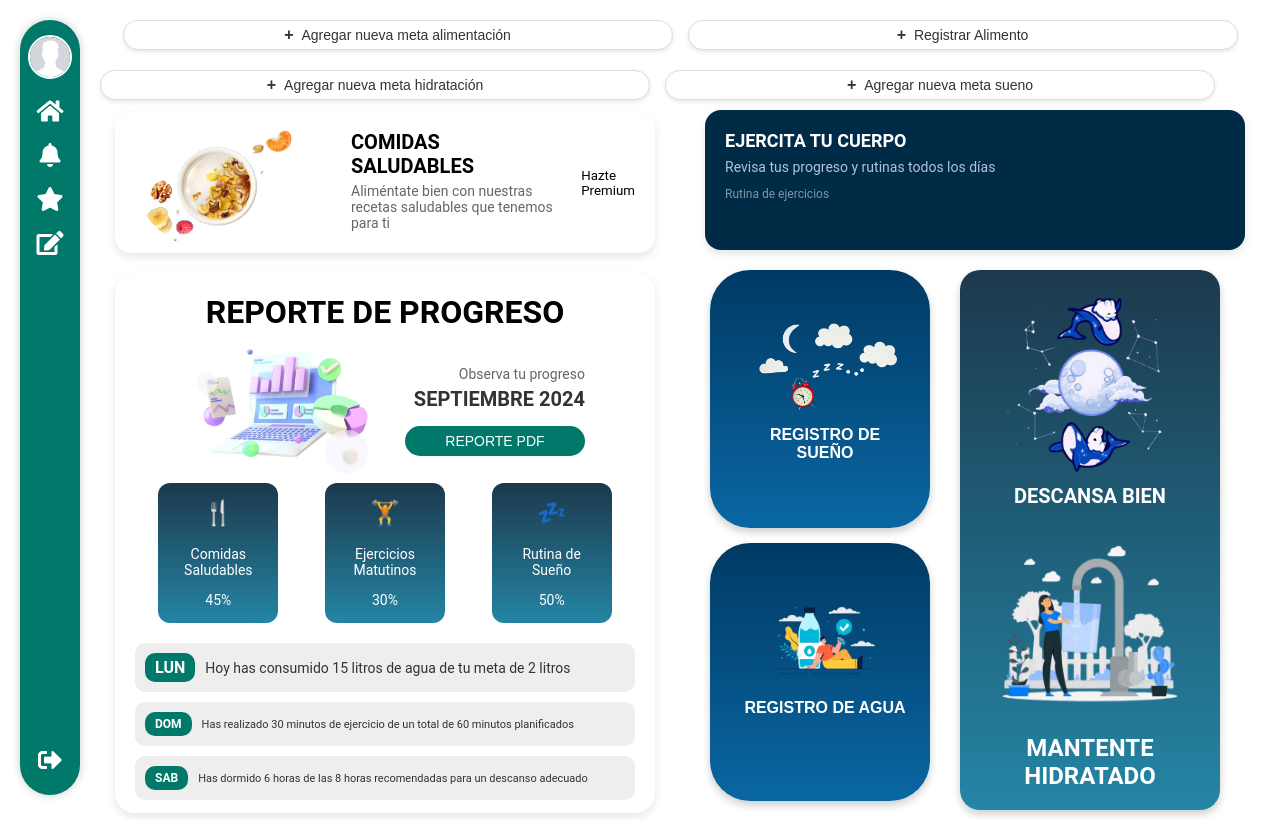
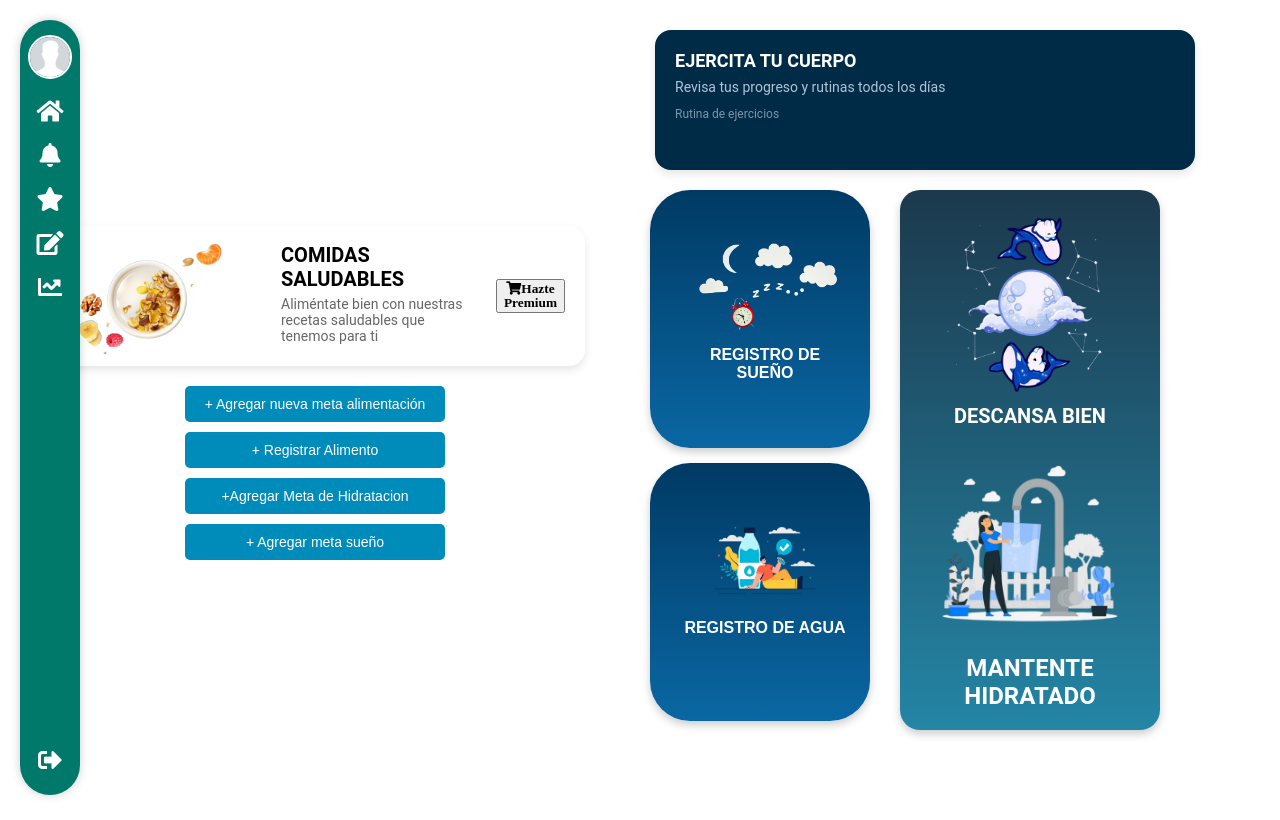
Before and after one commit to OptiLifes/RepositorioFront, an Angular app: page /principal in a window 1280 px wide. Built offline with nearby package versions, Linux system fonts and the light colour scheme; sample sign-in values are in the browser's storage.

Commit message:
Arreglo del dashboard del usuario e implementacion del botón reporte de progreso

```diff
--- a/src/app/app.routes.ts
+++ b/src/app/app.routes.ts
@@ -12,6 +12,7 @@ import { ProfilePageComponent } from './intranet/profile/profile-page/profile-pa
 import { EditProfileComponent } from './intranet/profile/edit-profile/edit-profile.component';
 import { ChangeProfilePictureComponent } from './intranet/profile/change-profile-picture/change-profile-picture.component';
 import {ForgotPasswordPageComponent} from "./authentication/forgot-password-page/forgot-password-page.component";
+import { ReporteDeProgresoComponent } from './intranet/reporte-de-progreso/reporte-de-progreso.component';
 
 export function authGuard(): boolean {
   const isAuthenticated = localStorage.getItem('isAuthenticated');
@@ -34,6 +35,7 @@ export const routes: Routes = [
   { path: 'registro-sueno', component: RegistroSuenoComponent, canActivate: [authGuard] },
   { path: 'registro-meta-alimentacion', component: RegistroMetaAlimentacionComponent, canActivate: [authGuard] },
   { path: 'registro-meta-hidratacion', component: RegistroMetaHidratacionComponent, canActivate: [authGuard] },
+  { path: 'reporte-de-progreso', component: ReporteDeProgresoComponent, canActivate: [authGuard]},
 
   // Redirección por defecto
   { path: '**', redirectTo: 'login', pathMatch: 'full' }
--- a/src/app/intranet/registro-meta-alimentacion/registro-meta-alimentacion.component.html
+++ b/src/app/intranet/registro-meta-alimentacion/registro-meta-alimentacion.component.html
@@ -8,11 +8,17 @@
     <form [formGroup]="metaForm" (ngSubmit)="onSubmit()">
       <div class="form-group">
         <label for="descripcion">Descripción</label>
-        <textarea id="descripcion" formControlName="descripcion"placeholder="Describe tu meta de alimentación"></textarea>
+        <textarea
+          id="descripcion"
+          formControlName="descripcion"
+          placeholder="Describe tu meta de alimentación"
+          style="resize: none;">
+        </textarea>
         <div *ngIf="metaForm.get('descripcion')?.invalid && metaForm.get('descripcion')?.touched" class="error">
           La descripción es obligatoria.
         </div>
       </div>
+
 
       <div class="form-group">
         <label for="calorias">Calorías Diarias</label>
--- /dev/null
+++ b/src/app/intranet/reporte-de-progreso/reporte-de-progreso.component.html
@@ -0,0 +1,58 @@
+<!-- Sección Reporte de Progreso -->
+<div class="card progress-report" style="width: 500px; padding: 20px; height: 500px;">
+    <h2 style="text-align: center; font-size: 32px;">REPORTE DE PROGRESO</h2>
+
+    <!-- Texto de progreso y fecha -->
+    <div style="text-align: center;display: flex; flex-direction: column;">
+      <div style="display: flex; justify-content: center; gap: 20px;">
+        <!-- Columna 1: Imagen -->
+        <div style="display: flex; flex-direction: column; align-items: center;">
+          <img style="height: 150px; width: auto;" src="../../../assets/img/report_img.png" alt="Reporte">
+        </div>
+
+        <!-- Columna 2: Texto y botón -->
+        <div style="display: flex; justify-content: flex-end; margin-top: 35px;">
+          <div style="display: flex; flex-direction: column; align-items: flex-end; gap: 5px;">
+            <p style="font-size: 14px; color: #666; margin: 0;">Observa tu progreso</p>
+            <p style="font-size: 20px; font-weight: bold; color: #333; margin: 0;">SEPTIEMBRE 2024</p>
+            <button class="report-btn" style="margin-top: 10px;">REPORTE PDF</button>
+          </div>
+        </div>
+
+            <!-- Indicadores de Actividades -->
+            <div class="activity-indicators">
+                <div class="indicator">
+                  <div class="icon">🍴</div>
+                  <p>Comidas Saludables</p>
+                  <span>45%</span>
+                </div>
+                <div class="indicator">
+                  <div class="icon">🏋️</div>
+                  <p>Ejercicios Matutinos</p>
+                  <span>30%</span>
+                </div>
+                <div class="indicator">
+                  <div class="icon">💤</div>
+                  <p>Rutina de Sueño</p>
+                  <span>50%</span>
+                </div>
+              </div>
+
+              <!-- Historial de Progreso Semanal -->
+              <div class="weekly-progress">
+                <div class="day-progress">
+                  <span class="day">LUN</span>
+                  <p style="font-size: 14px;">Hoy has consumido 15 litros de agua de tu meta de 2 litros</p>
+                </div>
+                <div class="day-progress">
+                  <span class="day" style="font-size: 12px;">DOM</span>
+                  <p style="font-size: 11px;">Has realizado 30 minutos de ejercicio de un total de 60 minutos planificados</p>
+                </div>
+                <div class="day-progress">
+                  <span class="day" style="font-size: 12px;">SAB</span>
+                  <p style="font-size: 11px;">Has dormido 6 horas de las 8 horas recomendadas para un descanso adecuado</p>
+                </div>
+              </div>
+            </div>
+
+          </div>
--- a/src/app/layouts/principal-page/principal-page.component.html
+++ b/src/app/layouts/principal-page/principal-page.component.html
@@ -1,4 +1,4 @@
-
+<!-- Incluir Font Awesome desde CDN -->
 <div class="container">
   <!-- Sidebar fijo -->
   <div class="sidebar">
@@ -7,7 +7,6 @@
       <img src="../../../assets/img/perfil.jpeg" alt="Perfil" routerLink="/profile" style="cursor: pointer;">
     </div>
 
-
     <!-- Iconos del menú -->
     <nav>
       <ul>
@@ -15,6 +14,7 @@
         <li><i class="fa fa-bell"></i></li>
         <li><i class="fa fa-star"></i></li>
         <li><i class="fa fa-edit"></i></li>
+        <li routerLink="/reporte-de-progreso"><i class="fa fa-chart-line"></i></li>
       </ul>
     </nav>
 
@@ -24,106 +24,27 @@
     </div>
   </div>
 
-    <!-- Botones en la parte superior -->
-    <div style="justify-content: center" class="top-buttons">
-      <div class="button-container">
-        <button style="width: 550px;" class="rounded-button" routerLink="/registro-meta-alimentacion">
-          <span class="icon">+</span> Agregar nueva meta alimentación
-        </button>
-
-        <button style="width: 550px;" class="rounded-button" routerLink="/registro-alimento">
-        <span class="icon">+</span> Registrar Alimento
-      </button>
-      </div>
-
-      <div style="justify-content: center" class="top-bottoms">
-        <div class="button-container">
-          <button style="width: 550px;" class="rounded-button" routerLink="/registro-meta-hidratacion">
-            <span class="icon">+</span> Agregar nueva meta hidratación
-          </button>
-
-          <button style="width: 550px;" class="rounded-button" routerLink="/registro-meta-sueno">
-            <span class="icon">+</span> Agregar nueva meta sueno
-          </button>
-        </div>
-
   <div class="main-container">
-
-        <div class="container-iz">
-          <!-- Sección Comidas Saludables -->
+    <!-- Contenedor centrado para "Comidas Saludables" -->
+    <div class="content-container">
       <div style="width: 500px; height: 100px" class="card healthy-food">
-            <div  class="food-image">
+        <div class="food-image">
           <img src="../../../assets/img/comidassaludables.png" alt="Comidas Saludables">
         </div>
         <div class="food-info">
           <h2>COMIDAS SALUDABLES</h2>
           <p>Aliméntate bien con nuestras recetas saludables que tenemos para ti</p>
         </div>
-            <small>Hazte Premium</small>
+       <button><i class="fa fa-shopping-cart">Hazte Premium</i></button>
       </div>
 
-          <!-- Sección Reporte de Progreso -->
-          <div class="card progress-report" style="width: 500px; padding: 20px; height: 500px;">
-            <h2 style="text-align: center; font-size: 32px;">REPORTE DE PROGRESO</h2>
-
-            <!-- Texto de progreso y fecha -->
-            <div style="text-align: center;display: flex; flex-direction: column;">
-              <div style="display: flex; justify-content: center; gap: 20px;">
-                <!-- Columna 1: Imagen -->
-                <div style="display: flex; flex-direction: column; align-items: center;">
-                  <img style="height: 150px; width: auto;" src="../../../assets/img/report_img.png" alt="Reporte">
+      <!-- Botones alineados debajo -->
+      <div class="action-buttons">
+        <button routerLink="/registro-meta-alimentacion">+ Agregar nueva meta alimentación</button>
+        <button routerLink="/registro-alimento">+ Registrar Alimento</button>
+        <button routerLink="/registro-agua">+Agregar Meta de Hidratacion</button>
+        <button routerLink="/registrar-meta-sueno">+ Agregar meta sueño</button>
       </div>
-
-                <!-- Columna 2: Texto y botón -->
-                <div style="display: flex; justify-content: flex-end; margin-top: 35px;">
-                  <div style="display: flex; flex-direction: column; align-items: flex-end; gap: 5px;">
-                    <p style="font-size: 14px; color: #666; margin: 0;">Observa tu progreso</p>
-                    <p style="font-size: 20px; font-weight: bold; color: #333; margin: 0;">SEPTIEMBRE 2024</p>
-                    <button class="report-btn" style="margin-top: 10px;">REPORTE PDF</button>
-                  </div>
-                </div>
-
-
-              </div>
-
-            </div>
-
-            <!-- Indicadores de Actividades -->
-            <div class="activity-indicators">
-              <div class="indicator">
-                <div class="icon">🍴</div>
-                <p>Comidas Saludables</p>
-                <span>45%</span>
-              </div>
-              <div class="indicator">
-                <div class="icon">🏋️</div>
-                <p>Ejercicios Matutinos</p>
-                <span>30%</span>
-              </div>
-              <div class="indicator">
-                <div class="icon">💤</div>
-                <p>Rutina de Sueño</p>
-                <span>50%</span>
-              </div>
-            </div>
-
-            <!-- Historial de Progreso Semanal -->
-            <div class="weekly-progress">
-              <div class="day-progress">
-                <span class="day">LUN</span>
-                <p style="font-size: 14px;">Hoy has consumido 15 litros de agua de tu meta de 2 litros</p>
-              </div>
-              <div class="day-progress">
-                <span class="day" style="font-size: 12px;">DOM</span>
-                <p style="font-size: 11px;">Has realizado 30 minutos de ejercicio de un total de 60 minutos planificados</p>
-              </div>
-              <div class="day-progress">
-                <span class="day" style="font-size: 12px;">SAB</span>
-                <p style="font-size: 11px;">Has dormido 6 horas de las 8 horas recomendadas para un descanso adecuado</p>
-              </div>
-            </div>
-          </div>
-
     </div>
 
     <div class="container-der">
@@ -135,10 +56,10 @@
       </div>
 
       <div class="two-column-container">
-              <div class="columna-izquierda" >
+        <div class="columna-izquierda">
           <div class="progress-card">
             <button style="background-color: transparent; border: transparent; color: white" routerLink="/registro-sueno">
-                    <div style="align-content: center;justify-content: center;" class="sueño">
+              <div style="align-content: center; justify-content: center;" class="sueño">
                 <img style="height: 100px; width: 150px;" src="../../../assets/img/hora-sueño.png">
                 <p>REGISTRO DE SUEÑO</p>
               </div>
@@ -157,22 +78,13 @@
           <div style="height: 300px;" class="card-header">
             <img src="../../../assets/img/item-sueño.png" alt="sueño">
           </div>
-                <p style="color: white;font-weight: bold; font-size: 20px;margin: 0;">DESCANSA BIEN</p>
+          <p style="color: white; font-weight: bold; font-size: 20px; margin: 0;">DESCANSA BIEN</p>
           <div class="card-footer">
             <img style="height: 350px;" src="../../../assets/img/item-agua.png" alt="agua">
-
           </div>
-                <p style="color: white;font-weight: bold; font-size: 24px;margin: 0;">MANTENTE HIDRATADO</p>
+          <p style="color: white; font-weight: bold; font-size: 24px; margin: 0;">MANTENTE HIDRATADO</p>
         </div>
       </div>
     </div>
-
-
   </div>
-
-
 </div>
-
-
-
-</div>
--- a/src/app/layouts/principal-page/principal-page.component.scss
+++ b/src/app/layouts/principal-page/principal-page.component.scss
@@ -416,3 +416,40 @@ nav li:hover {
   font-size: 16px;
   font-weight: bold;
 }
+.content-container {
+  display: flex;
+  flex-direction: column;
+  align-items: center;
+  justify-content: center;
+  margin-top: 20px; /* Ajusta según la necesidad */
+}
+
+.healthy-food-card {
+  background-color: #fff; /* Fondo del card */
+  border-radius: 10px;
+  box-shadow: 0 4px 8px rgba(0, 0, 0, 0.1);
+  padding: 20px;
+  text-align: center;
+  width: 300px; /* Ajusta el tamaño */
+}
+
+.action-buttons {
+  margin-top: 20px;
+  display: flex;
+  flex-direction: column;
+  gap: 10px;
+}
+
+.action-buttons button {
+  padding: 10px 20px;
+  border: none;
+  border-radius: 5px;
+  background-color: #008cba; /* Cambia por tu color */
+  color: white;
+  cursor: pointer;
+  font-size: 14px;
+}
+
+.action-buttons button:hover {
+  background-color: #005f75;
+}
```
Also changed, not shown: src/app/intranet/reporte-de-progreso/reporte-de-progreso.component.ts (added, +12 -0 lines), src/app/intranet/registro-meta-hidratacion/registro-meta-hidratacion.component.html (line endings or trailing spaces), src/app/intranet/reporte-de-progreso/reporte-de-progreso.component.scss (added), 1 other file (tests, documents, lock files or other folders). Lines whose indentation alone changed are shown as unchanged.
